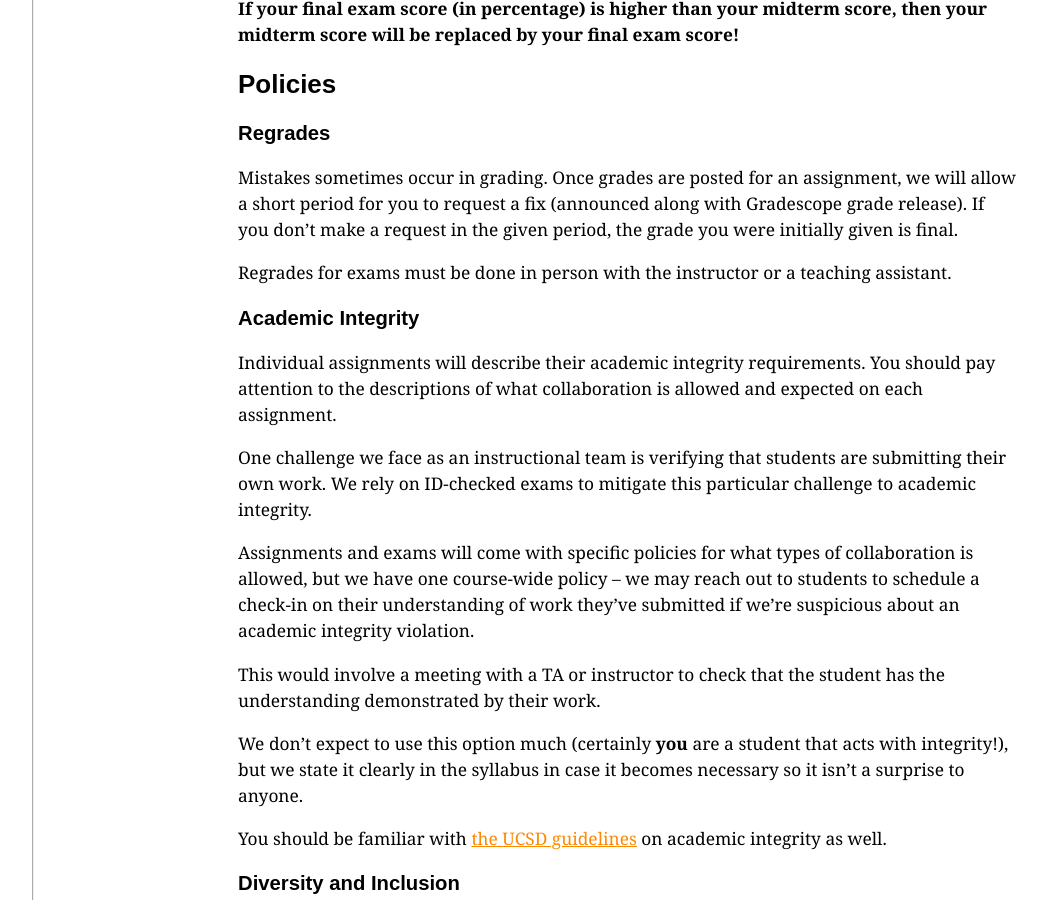
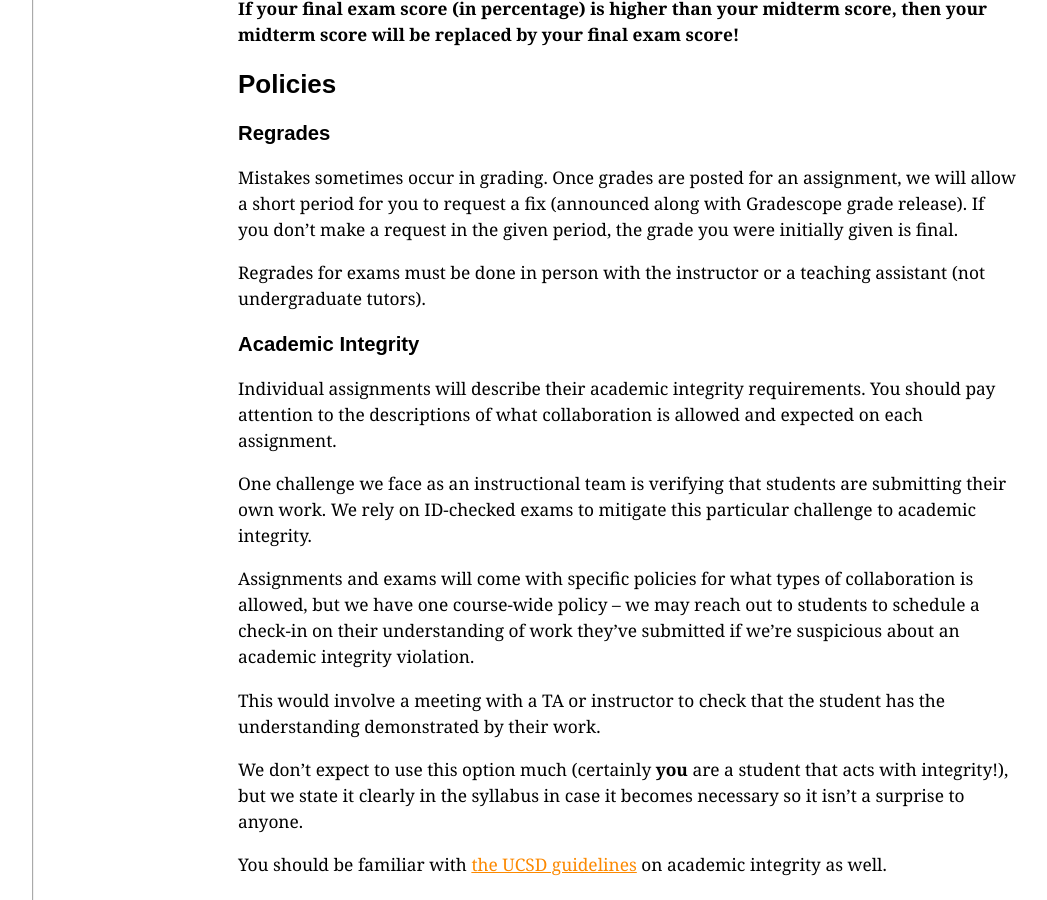
Before and after one commit to ucsd-cse8b-w24/ucsd-cse8b-w24, a Jekyll site: the page built from syllabus.md, in a window 1280 px wide and 900 px high, scrolled down 3984 px. Shown: the whole window, without its empty margins (56-1103 px from the left). Built offline with Jekyll 4.4.1, drawn with Linux system fonts in a browser that asks for light colours.

Commit message:
Update syllabus.md

```diff
--- a/syllabus.md
+++ b/syllabus.md
@@ -166,7 +166,7 @@ we will allow a short period for you to request a fix (announced along with
 Gradescope grade release). If you don't make a request in the given period,
 the grade you were initially given is final.
 
-Regrades for exams must be done in person with the instructor or a teaching assistant.
+Regrades for exams must be done in person with the instructor or a teaching assistant (not undergraduate tutors).
 
 ### Academic Integrity
 
```
